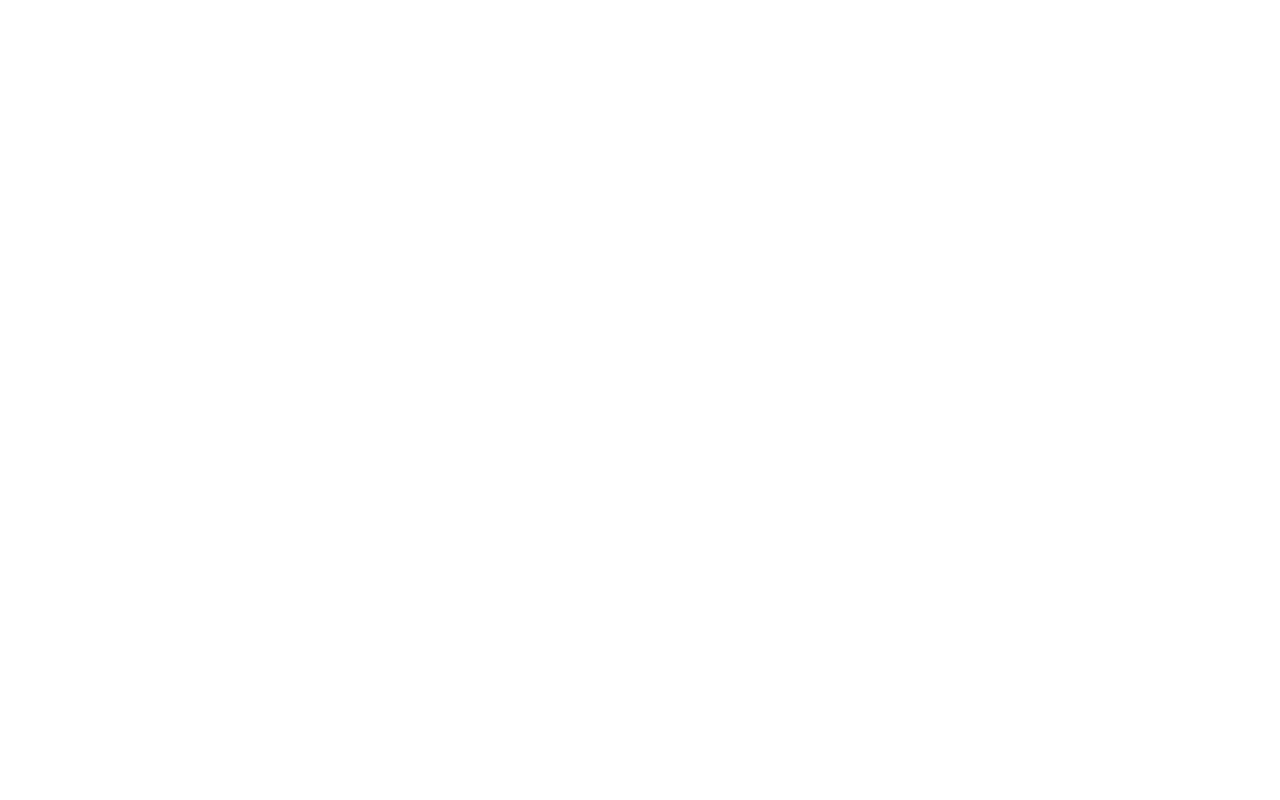
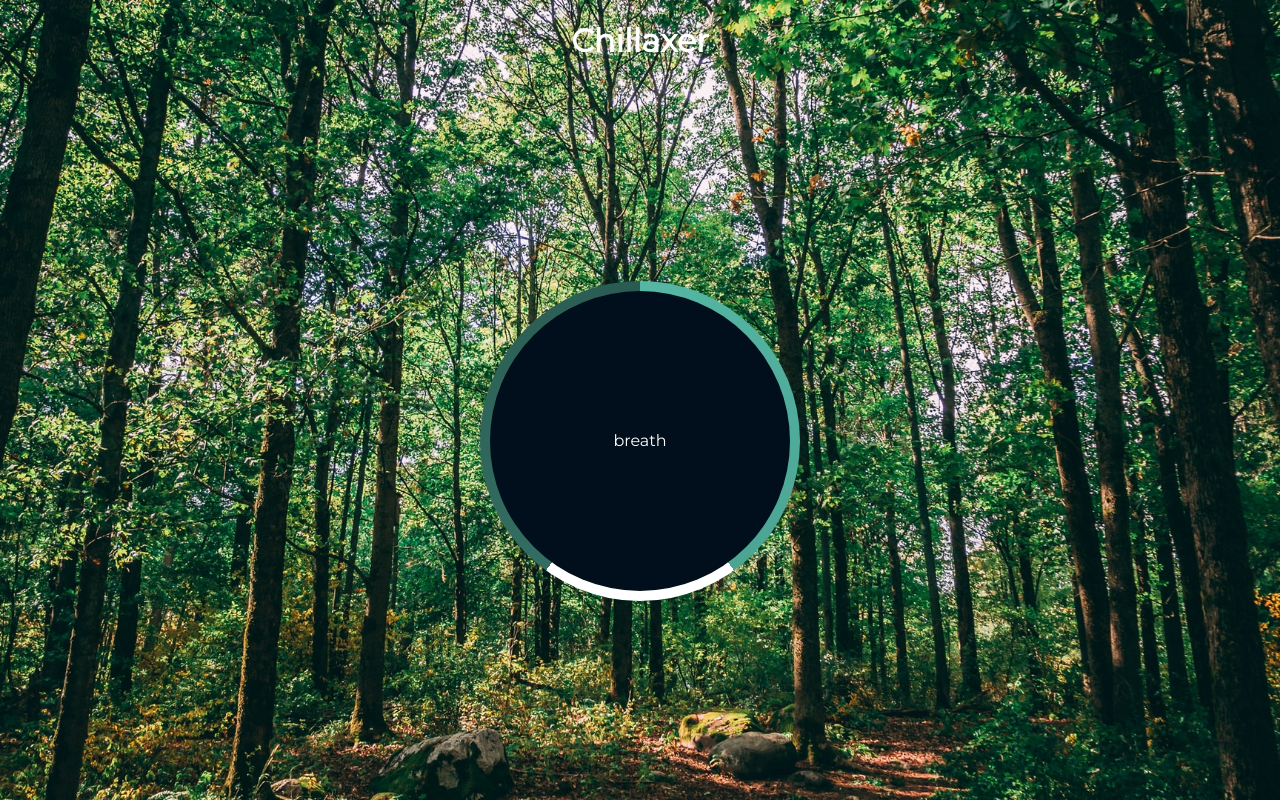
Before and after one commit to Gergi83/chillaxer-app, a website: page index.html in a window 1280 px wide. Drawn offline with Linux system fonts and the light colour scheme.

Commit message:
html and scc added

```diff
--- a/index.html
+++ b/index.html
@@ -10,6 +10,14 @@
 </head>
 
 <body>
+    <h1>Chillaxer</h1>
+    <div class="container" id="container">
+        <div class="circle">
+        </div>
+        <p id="text">breath</p>
+        <div class="pointer-container"><span class="pointer"></span></div>
+        <div class="gradient-circle"></div>
+    </div>
     <script src="script.js"></script>
 </body>
 
--- a/style.css
+++ b/style.css
@@ -0,0 +1,57 @@
+@import url('https://fonts.googleapis.com/css?family=Montserrat&display=swap');
+
+* {
+  box-sizing: border-box;
+}
+
+body {
+  background: #224941 url('./img/forest.jpg') no-repeat center center/cover;
+  color: #fff;
+  font-family: 'Montserrat', sans-serif;
+  min-height: 100vh;
+  overflow: hidden;
+  display: flex;
+  flex-direction: column;
+  align-items: center;
+  margin: 0;
+}
+
+.container {
+  display: flex;
+  align-items: center;
+  justify-content: center;
+  margin: auto;
+  height: 300px;
+  width: 300px;
+  position: relative;
+  transform: scale(1);
+}
+
+.circle {
+  background: #010f1c;
+  height: 100%;
+  width: 100%;
+  border-radius: 50%;
+  position: absolute;
+  top: 0;
+  left: 0;
+  z-index: -1;
+}
+
+.gradient-circle {
+  background: conic-gradient(
+    #55b7a4 0%,
+    #4ca493 40%,
+    #fff 40%,
+    #fff 60%,
+    #336d62 60%,
+    #2a5b52 100%
+  );
+  height: 320px;
+  width: 320px;
+  z-index: -2;
+  border-radius: 50%;
+  position: absolute;
+  top: -10px;
+  left: -10px;
+}
```
Also changed, not shown: img/forest.jpg (added).
